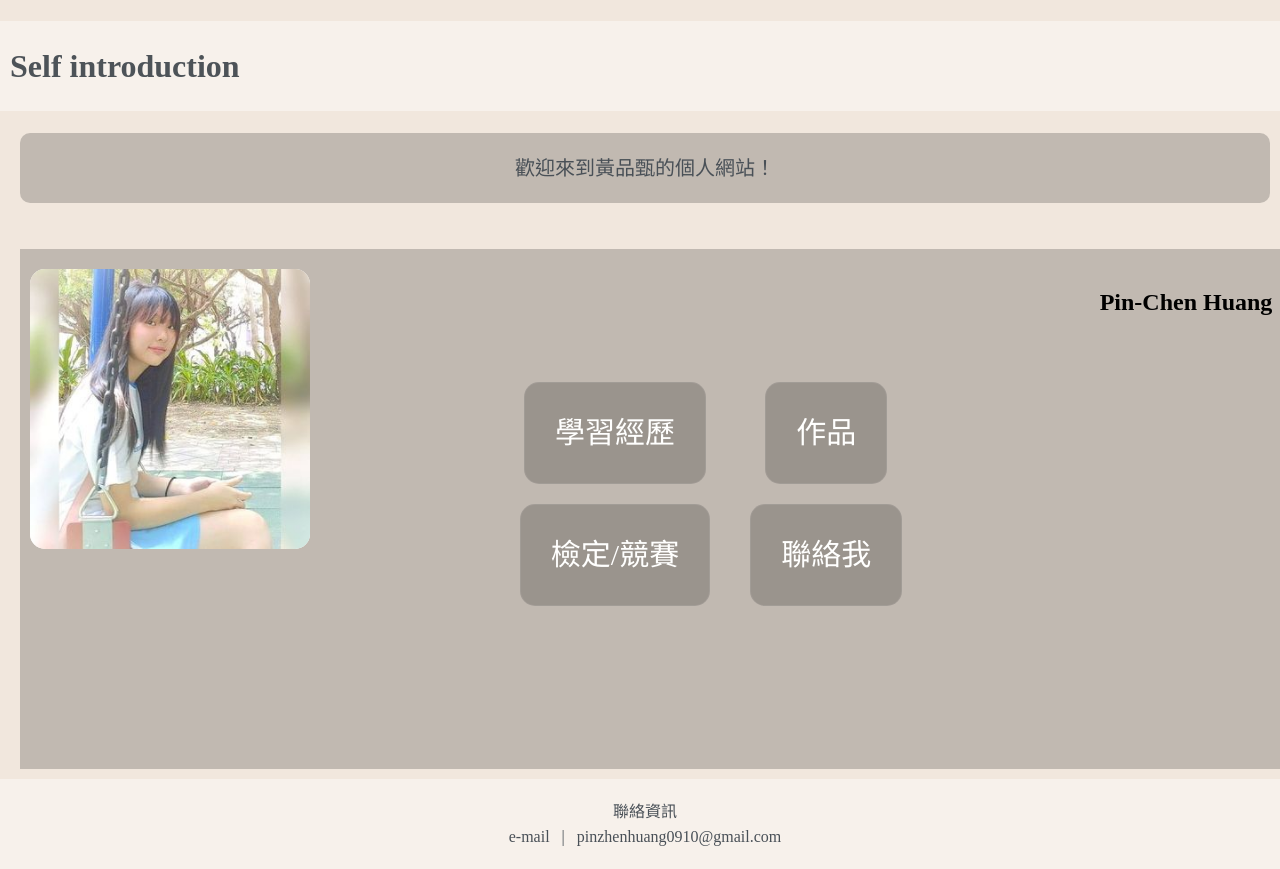
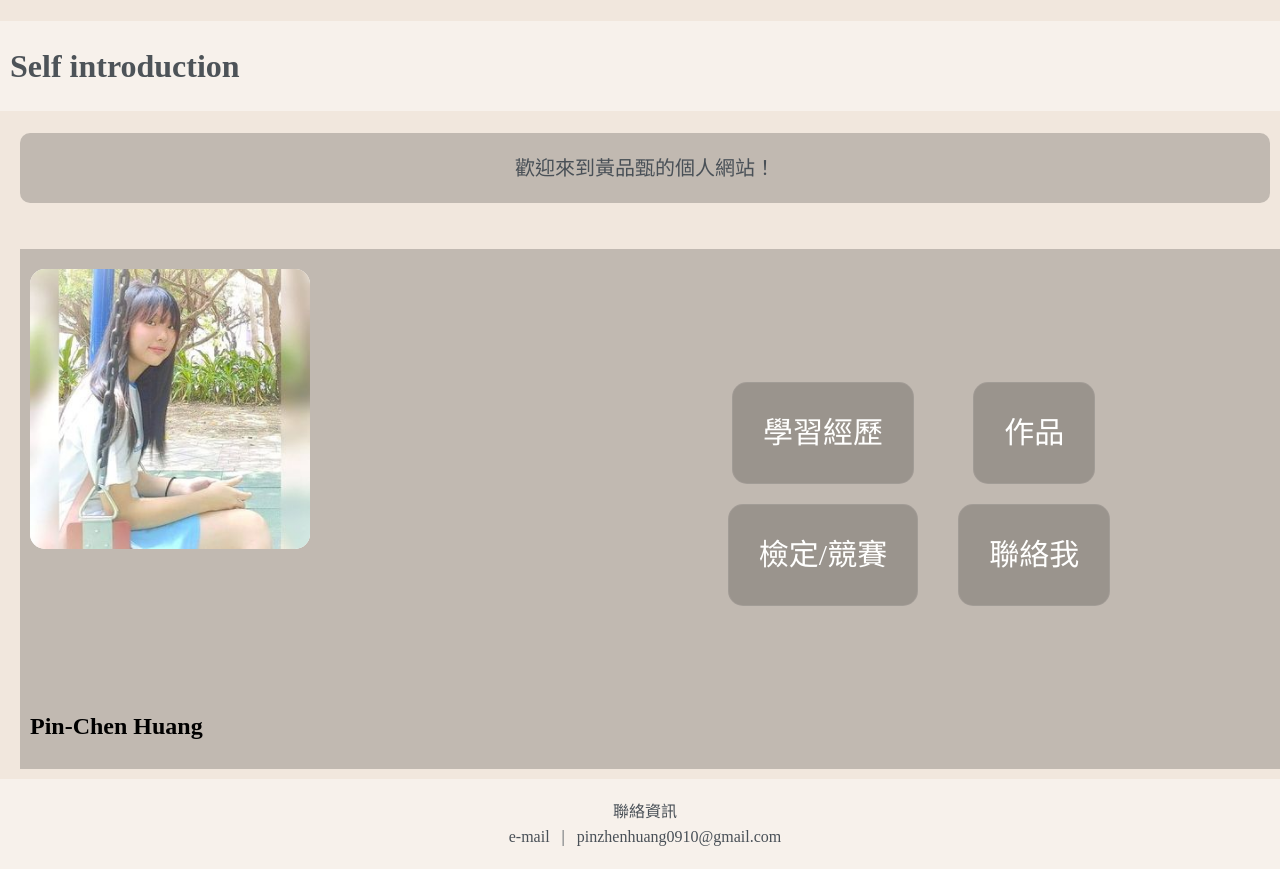
Before and after one commit to DoraHuang1234/DoraHuang1234.github.io, a plain HTML site: page index.html in a window 1280 px wide. Drawn offline with Linux system fonts and the light colour scheme.

Commit message:
Add files via upload

```diff
--- a/indexCss.css
+++ b/indexCss.css
@@ -25,7 +25,7 @@ body{
 }
 .mainDiv{
     text-align: center;
-    float:left;
+    float:right;
     width:60%;
     min-height: calc(100% - 50px);
     flex-grow: 1;
@@ -83,7 +83,7 @@ header{
 
 /*圖片設定*/
 .pic{
-    float:left;
+    position: fixed;
     background-color: rgb(255, 255, 255);
     width:280px;
     height:280px;
@@ -135,7 +135,8 @@ li{
     font-size: 20px;
 }
 .name{
-    display: flex;
     justify-content: center;
     align-items: center;
+    position: absolute;
+    bottom: 40px;
 }
```
